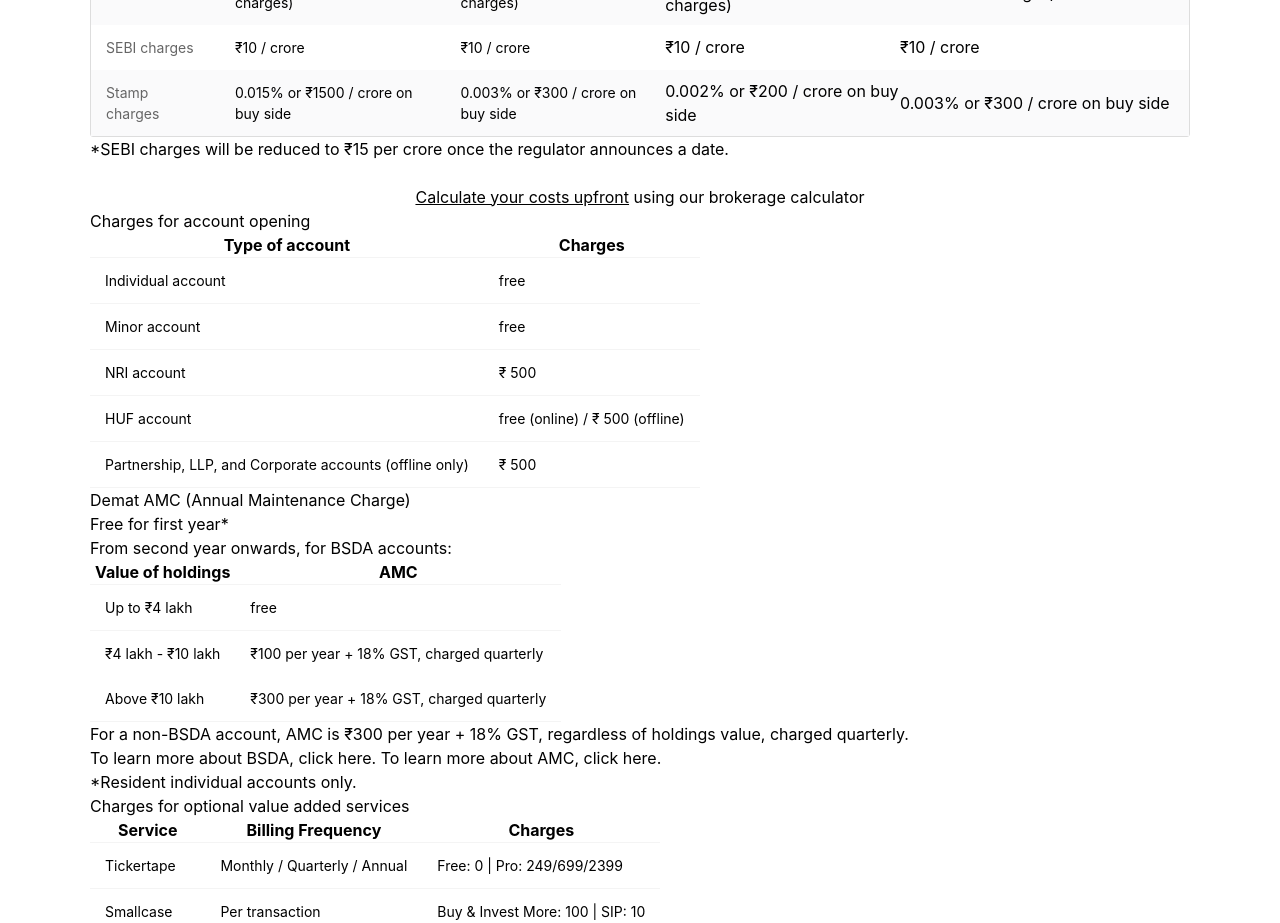
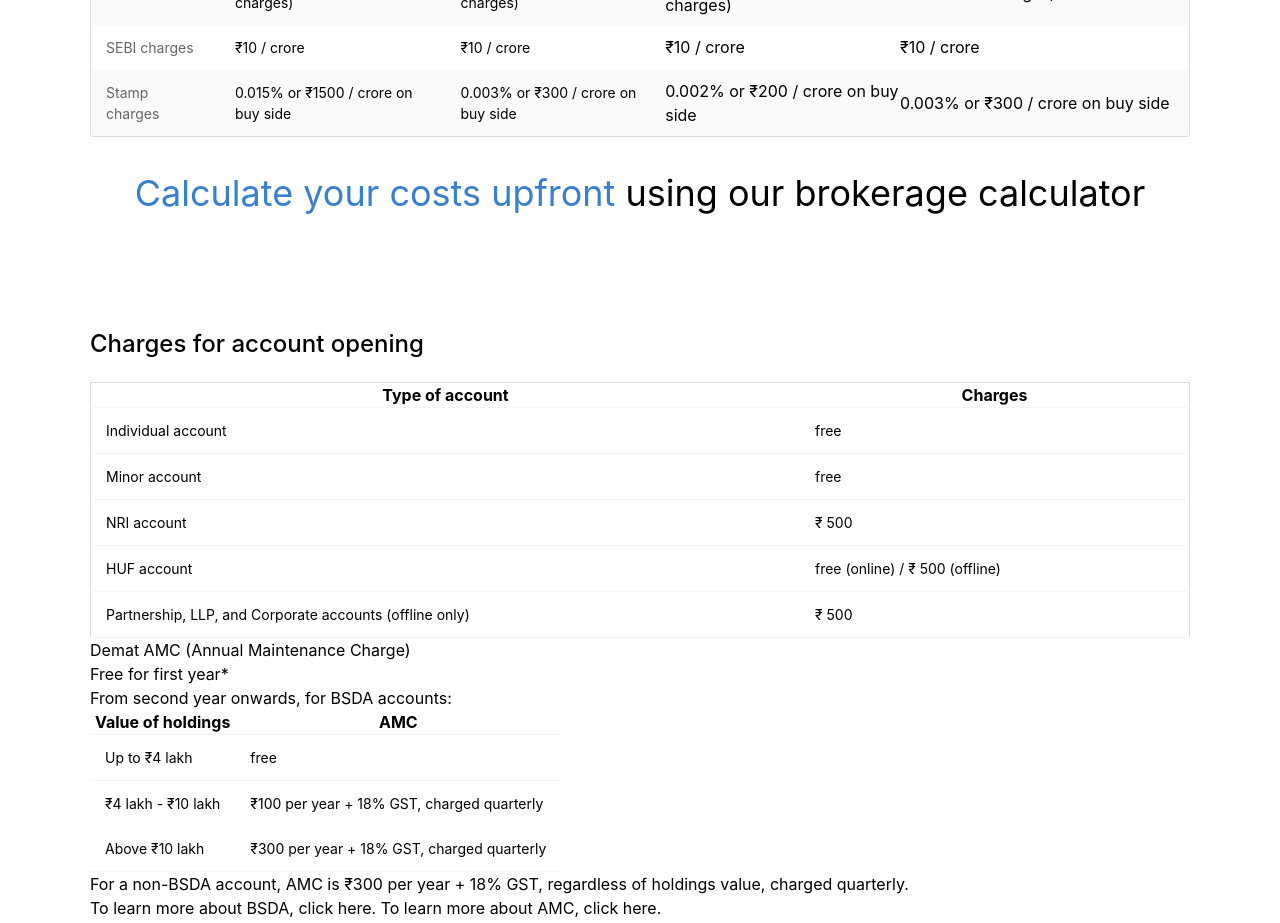
Before and after one commit to samson1299/Zerodha, a React (Vite) app: page /Pricing in a window 1280 px wide. Shown: the part 1440-2363 px from the top of the page. Built offline with nearby package versions, Linux system fonts and the light colour scheme.

Commit message:
checkpoint

```diff
--- a/src/Components/Pricing.jsx
+++ b/src/Components/Pricing.jsx
@@ -167,7 +167,7 @@ const Pricing = () => {
                                             </tbody>
                                         </table>
                                     </div>
-                                    <p className="text-12 color-grey">*SEBI charges will be reduced to &#8377;15 per crore once the regulator announces a date.</p>
+
                                 </div>
                             )}
                             {activeTab === "f0" && (
@@ -295,34 +295,34 @@ const Pricing = () => {
                                             <tbody>
                                                 <tr className='border-b border-[#f4f4f4]'>
                                                     <td className="charges-heads">Brokerage</td>
-                                                    <td className='!border-none text-[0.875rem] py-[12px] px-[15px] text-left'>0.03% or Rs. 20/executed order whichever is lower</td>
-                                                    <td className='!border-none text-[0.875rem] py-[12px] px-[15px] text-left'>₹ 20/executed order</td>
+                                                    <td className='!border-none text-[1.875rem] py-[12px] px-[15px] text-left'>0.03% or Rs. 20/executed order whichever is lower</td>
+                                                    <td className='!border-none text-[1.875rem] py-[12px] px-[15px] text-left'>₹ 20/executed order</td>
                                                 </tr>
                                                 <tr className="even:bg-[#fbfbfb] bg-[#fafafb] border-b border-[#f4f4f4]">
                                                     <td className="charges-heads">STT/CTT</td>
-                                                    <td className='!border-none text-[0.875rem] py-[12px] px-[15px] text-left'>0.01% on sell side (Non-Agri)</td>
-                                                    <td className='!border-none text-[0.875rem] py-[12px] px-[15px] text-left'>0.05% on sell side</td>
+                                                    <td className='!border-none text-[1.875rem] py-[12px] px-[15px] text-left'>0.01% on sell side (Non-Agri)</td>
+                                                    <td className='!border-none text-[1.875rem] py-[12px] px-[15px] text-left'>0.05% on sell side</td>
                                                 </tr>
                                                 <tr className='border-b border-[#f4f4f4]'>
                                                     <td className="charges-heads">Transaction charges</td>
-                                                    <td className='!border-none text-[0.875rem] py-[12px] px-[15px] text-left'>MCX: 0.0021%<br />NSE: 0.0001%</td>
-                                                    <td className='!border-none text-[0.875rem] py-[12px] px-[15px] text-left'>MCX: 0.0418%<br />NSE: 0.001%</td>
+                                                    <td className='!border-none text-[1.875rem] py-[12px] px-[15px] text-left'>MCX: 0.0021%<br />NSE: 0.0001%</td>
+                                                    <td className='!border-none text-[1.875rem] py-[12px] px-[15px] text-left'>MCX: 0.0418%<br />NSE: 0.001%</td>
                                                 </tr>
                                                 <tr className="even:bg-[#fbfbfb] bg-[#fafafb] border-b border-[#f4f4f4]">
                                                     <td className="charges-heads">GST</td>
-                                                    <td className='!border-none text-[0.875rem] py-[12px] px-[15px] text-left'>18% on (brokerage + SEBI charges + transaction charges)</td>
-                                                    <td className='!border-none text-[0.875rem] py-[12px] px-[15px] text-left'>18% on (brokerage + SEBI charges + transaction charges)</td>
+                                                    <td className='!border-none text-[1.875rem] py-[12px] px-[15px] text-left'>18% on (brokerage + SEBI charges + transaction charges)</td>
+                                                    <td className='!border-none text-[1.875rem] py-[12px] px-[15px] text-left'>18% on (brokerage + SEBI charges + transaction charges)</td>
                                                 </tr>
                                                 <tr className='border-b border-[#f4f4f4]'>
                                                     <td className="charges-heads">SEBI charges</td>
-                                                    <td className='!border-none text-[0.875rem] py-[12px] px-[15px] text-left'><strong>Agri:</strong><br />₹1 /
+                                                    <td className='!border-none text-[1.875rem] py-[12px] px-[15px] text-left'><strong>Agri:</strong><br />₹1 /
                                                         crore<br /><strong>Non-agri:</strong><br />₹10 / crore</td>
-                                                    <td className='!border-none text-[0.875rem] py-[12px] px-[15px] text-left'>₹10 / crore</td>
+                                                    <td className='!border-none text-[1.875rem] py-[12px] px-[15px] text-left'>₹10 / crore</td>
                                                 </tr>
                                                 <tr className="grey-back" colSpan="2">
                                                     <td className="charges-heads">Stamp charges</td>
-                                                    <td className='!border-none text-[0.875rem] py-[12px] px-[15px] text-left'>0.002% or ₹200 / crore on buy side</td>
-                                                    <td className='!border-none text-[0.875rem] py-[12px] px-[15px] text-left'>0.003% or ₹300 / crore on buy side</td>
+                                                    <td className='!border-none text-[1.875rem] py-[12px] px-[15px] text-left'>0.002% or ₹200 / crore on buy side</td>
+                                                    <td className='!border-none text-[1.875rem] py-[12px] px-[15px] text-left'>0.003% or ₹300 / crore on buy side</td>
                                                 </tr>
                                             </tbody>
                                         </table>
@@ -332,14 +332,14 @@ const Pricing = () => {
 
 
                         </div><br />
-                        <p className="text-center brokerage-link"><a className="underline" href="/brokerage-calculator">Calculate
+                        <p className="text-[2.25rem] font-normal mt-0 mb-[20px] text-center text-[1rem] leading-[1.8] mb-[15px]"><a className="font-normal text-[#387ed1] no-underline bg-transparent text-[2.25rem] mt-0 mb-[20px] text-center text-[1rem] leading-[1.8] mb-[15px]" href="/brokerage-calculator">Calculate
                             your costs upfront</a> using our brokerage calculator</p>
-                        <section id="account_opening_charges" className="charges-sections">
-                            <div className="container">
-                                <h2 className="charges-subheadings">Charges for account opening</h2>
-                                <div className="table-container">
-                                    <table>
-                                        <thead>
+                        <section  className="pt-[80px]">
+                            <div className="relative w-[1100px] max-w-full mx-auto box-border">
+                                <h2 className="text-[1.5rem] leading-[1.5] mt-0 font-medium mb-[20px]">Charges for account opening</h2>
+                                <div className="overflow-auto w-full max-w-full">
+                                    <table className='border-spacing-0 w-full rounded-[3px] border border-[#ddd]'>
+                                        <thead className='table-header-group align-middle' >
                                             <tr className='border-b border-[#f4f4f4]'>
                                                 <th>Type of account</th>
                                                 <th>Charges</th>
```
